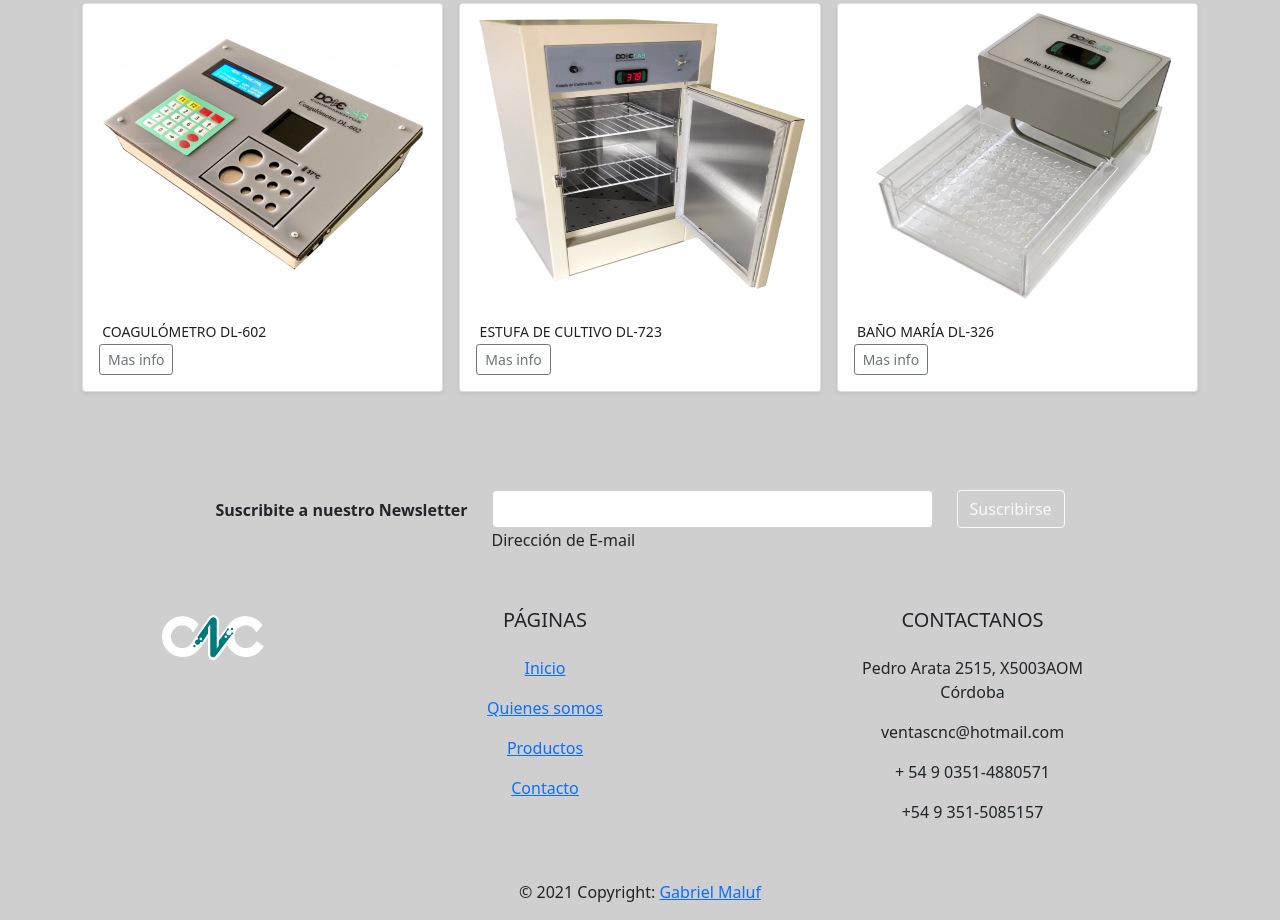
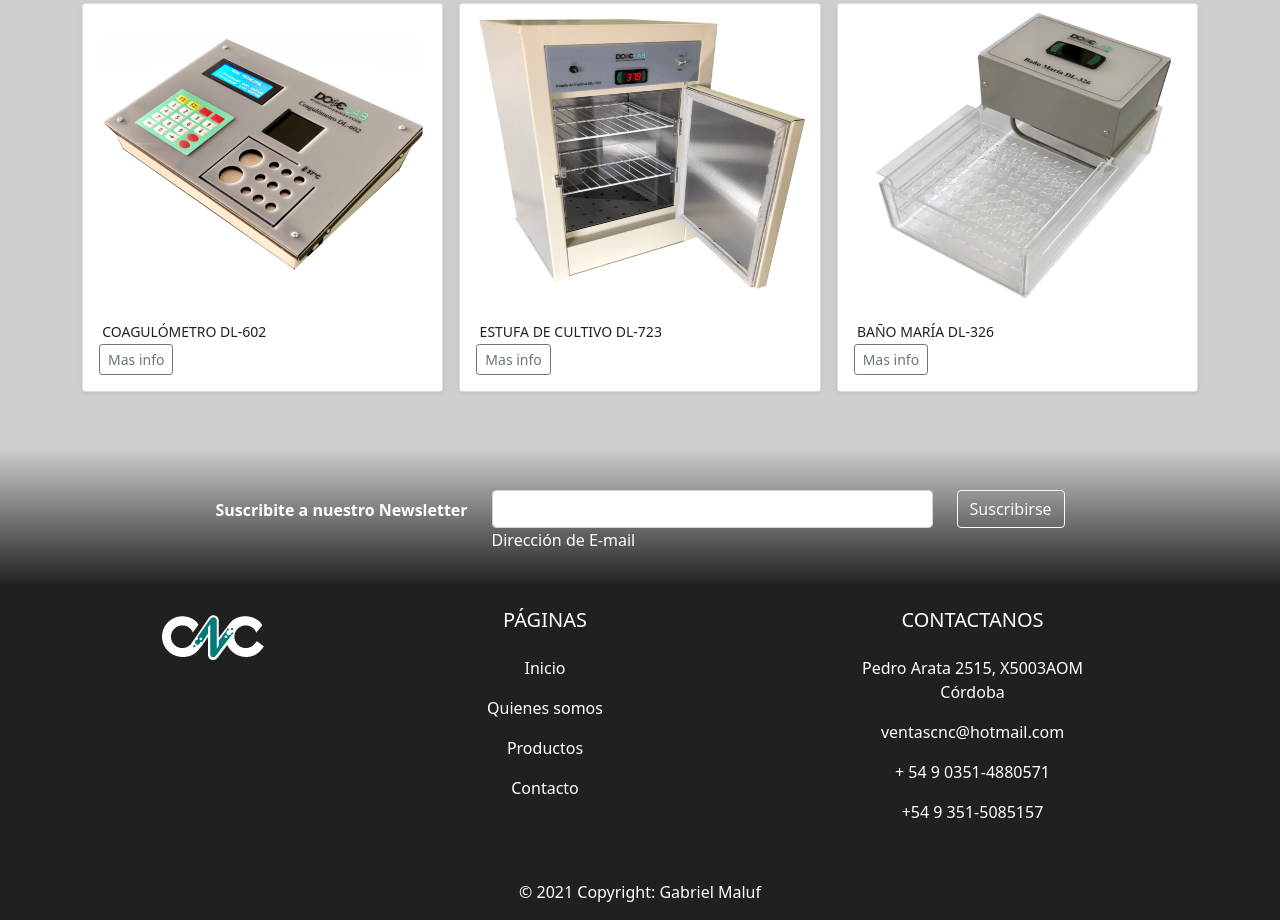
Before and after one commit to gmaluf7/cnc-Maluf, a website: page index.html in a window 1280 px wide. Shown: the part 761-1681 px from the top of the page. Drawn offline with nearby package versions, Linux system fonts and the light colour scheme.

Commit message:
cambios footer

```diff
--- a/SCSS/origen.scss
+++ b/SCSS/origen.scss
@@ -99,6 +99,16 @@ main{
 
 footer {
     grid-area: footer;
+    background-image: linear-gradient($colorFondo 1%, $colorContraste 30%);
+    color: white;
+
+    a{
+        color:white;
+        text-decoration: none;}
+
+
+
+
  }
 
 .galeriaProductos article{
```
Also changed, not shown: index.html (+1 -0 lines), CSS/destino.css.
